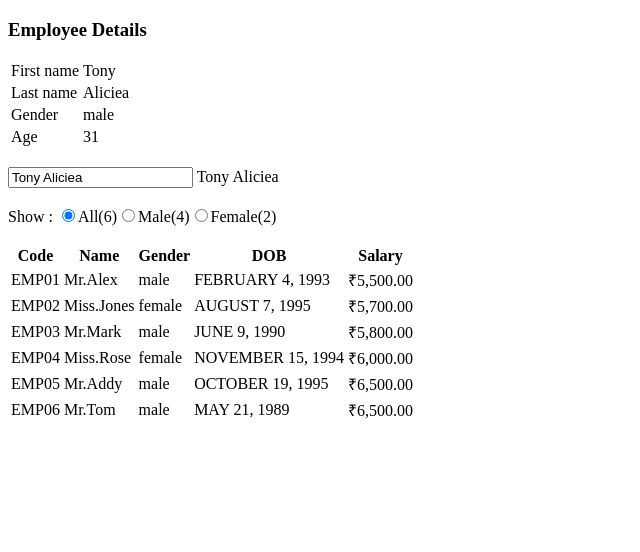
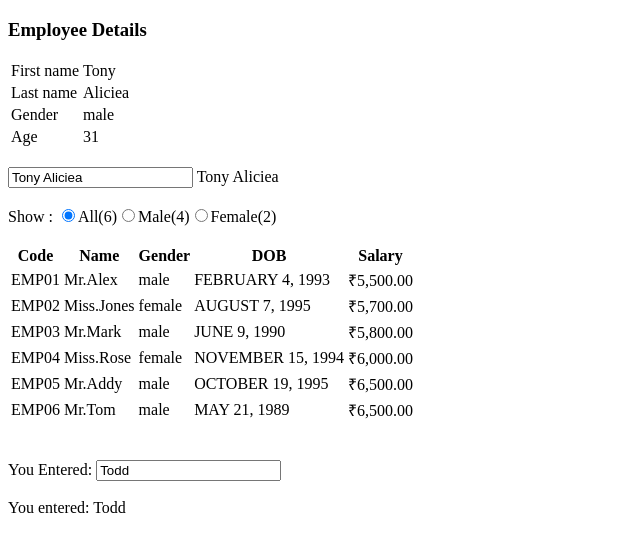
Before and after one commit to zameerSheikh/angular, an Angular app: page / in a window 1280 px wide. Shown: the top 552 px of the page, without its empty margins (0-640 px from the left). Built offline with nearby package versions, Linux system fonts and the light colour scheme.

Commit message:
added simple component

```diff
--- a/src/app/app.component.html
+++ b/src/app/app.component.html
@@ -3,4 +3,8 @@
     <app-employee></app-employee>
     <br><br>
     <emp-list></emp-list>
+    <br>
+    <span>You Entered: <input type="text" [(ngModel)]="userText"/></span>
+    <br><br>
+    <app-simple [simpleInput]="userText"></app-simple>
 </div>
--- a/src/app/app.component.ts
+++ b/src/app/app.component.ts
@@ -6,5 +6,7 @@ import { Component } from '@angular/core';
   styleUrls: ['./app.component.css']
 })
 export class AppComponent {
-  pageHeader = 'Employee Details';
+  pageHeader: string = 'Employee Details';
+
+  userText:string = 'Todd';
 }
--- a/src/app/employee-list/employee-list.component.ts
+++ b/src/app/employee-list/employee-list.component.ts
@@ -1,4 +1,5 @@
 import { Component } from "@angular/core";
+import { IEmployee } from "../employee/employee";
 
 @Component({
   selector: 'emp-list',
@@ -6,7 +7,7 @@ import { Component } from "@angular/core";
 })
 
 export class EmployeeListComponent {
-  employees: any[];
+  employees: IEmployee[];
 
   selectedEmployeeCountRadioButton: string = 'all';
 
--- /dev/null
+++ b/src/app/employee/employee.ts
@@ -0,0 +1,22 @@
+export interface IEmployee {
+    code: string;
+    name: string;
+    gender: string;
+    salary: number;
+    dob: string;
+    department?: string; // optoinal
+    computeMonthlySalary(annualSalary: number): number;
+}
+
+export class Employee implements IEmployee {
+
+    // to implement the interface we need to add all the properties in the class as well, however typescript provides
+    // a short hand by writing the properties as parameters in the constructor function.
+    constructor(public code:string, public name:string, public gender:string, public salary:number, public  dob:string;) {
+
+    }
+
+    computeMonthlySalary(annualSalary: number): number {
+        return annualSalary / 12;
+    }
+}
--- /dev/null
+++ b/src/app/others/simple.component.ts
@@ -0,0 +1,20 @@
+import { Component, Input, OnChanges, SimpleChanges } from '@angular/core';
+
+@Component({
+    selector: 'app-simple',
+    template: 'You entered: {{simpleInput}}'
+})
+export class SimpleComponent implements OnChanges{
+
+    @Input()
+    simpleInput: string;
+
+    ngOnChanges(changes: SimpleChanges) {
+        for(let propertyName in changes){
+            let change = changes[propertyName];
+            let current = JSON.stringify(changes.currentValue);
+            let previous = JSON.stringify(changes.previousValue);
+            console.log(propertyName + 'current value =' + current + ', previous value: ' + previous);
+        }
+    };
+}
```
Also changed, not shown: src/app/app.module.ts (+5 -3 lines).
